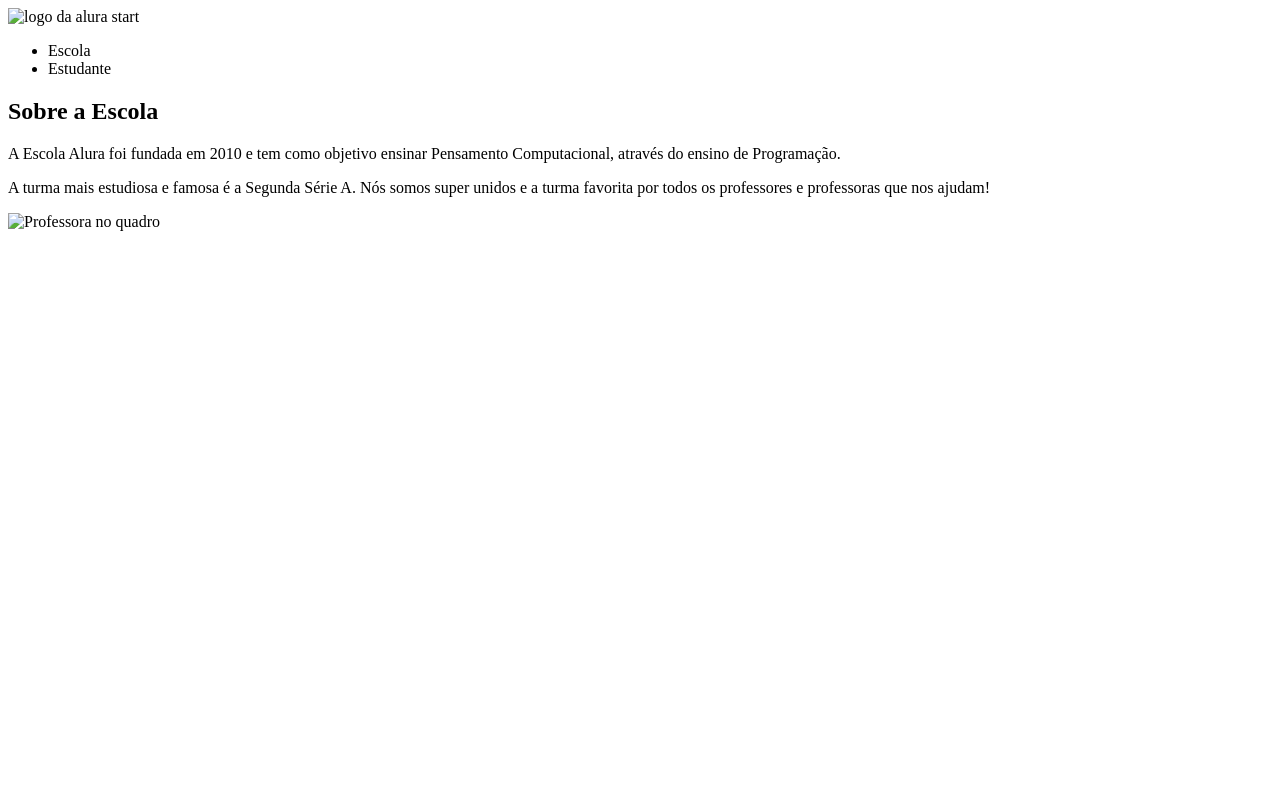
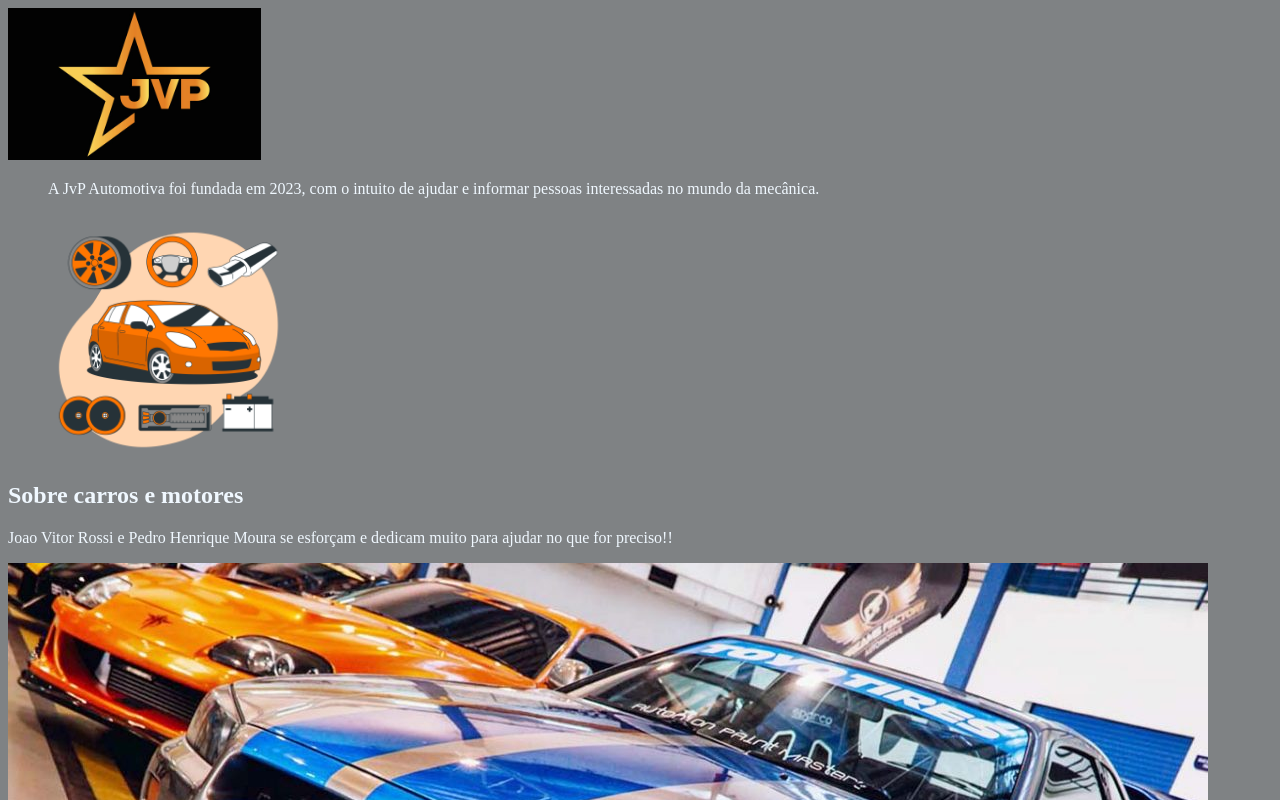
Before and after one commit to joaorossi10/1-repositorio, a plain HTML site: page index.html in a window 1280 px wide. Shown: the top 800 px of the page. Drawn offline with Linux system fonts and the light colour scheme.

Commit message:
Add files via upload

```diff
--- a/index.html
+++ b/index.html
@@ -19,21 +19,21 @@
     </head>
     <body>
         <header class="cabecalho">
-            <img class="cabecalho-imagem" src="alurastart logo.png" alt="logo da alura start">
+            <img class="cabecalho-imagem" src="jvp.png" alt="logo da alura start">
             <ul class="cabecalho-lista">
-                <li class="cabecalho-lista-item">Escola</li>
-                <li class="cabecalho-lista-item">Estudante</li>
+                <p class="carro-texto-um">A JvP Automotiva foi fundada em 2023, com o intuito de ajudar e informar pessoas interessadas no mundo da mecânica.</p>
+
+                <img class="carro-imagem" src="carrinho.png" alt="">
             </ul>
         </header>
 
 
-        <section class="escola">
-            <div class="escola-div-conteudo">
-                <h2 class="escola-titulo">Sobre a Escola</h2>
-                <p class="escola-texto-um">A Escola Alura foi fundada em 2010 e tem como objetivo ensinar Pensamento Computacional, através do ensino de  Programação.</p>
-                <p class="escola-texto-dois">A turma mais estudiosa e famosa é a Segunda Série A. Nós somos super unidos e a turma favorita por todos os professores e professoras que nos ajudam!</p>
+        <section class="carro">
+            <div class="carro-div-conteudo">
+                <h2 class="carro-titulo">Sobre carros e motores</h2>
+                <p class="carro-texto-dois">Joao Vitor Rossi e Pedro Henrique Moura se esforçam e dedicam muito para ajudar no que for preciso!! </p>
             </div>
-            <img class="escola-imagem" src="Formula-bro.png" alt="Professora no quadro">
+            <img class="escola-imagem" src="carro.png" alt="Professora no quadro">
         </section>
     </body>
 
--- a/style.css
+++ b/style.css
@@ -0,0 +1,12 @@
+body{
+    background-color: #7F8284;
+    color: aliceblue;
+}
+
+.cabecalho-imagem{
+width: 20%;
+}
+
+.carro-imagem{
+    width: 20%;
+}
```
Also changed, not shown: carrinho.png (added), carro.png (added), jvp.png (added).
